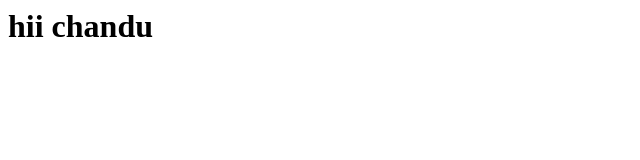
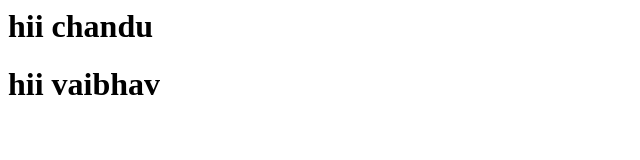
Before and after one commit to vaibhavnimse11/asd, a plain HTML site: page index.html in a window 1280 px wide. Shown: the whole page, without its empty margins (0-640 px from the left). Drawn offline with Linux system fonts and the light colour scheme.

Commit message:
vaibhav edited

```diff
--- a/index.html
+++ b/index.html
@@ -1 +1,2 @@
 <h1> hii chandu </h1>
+<h1> hii vaibhav </h1>
```
